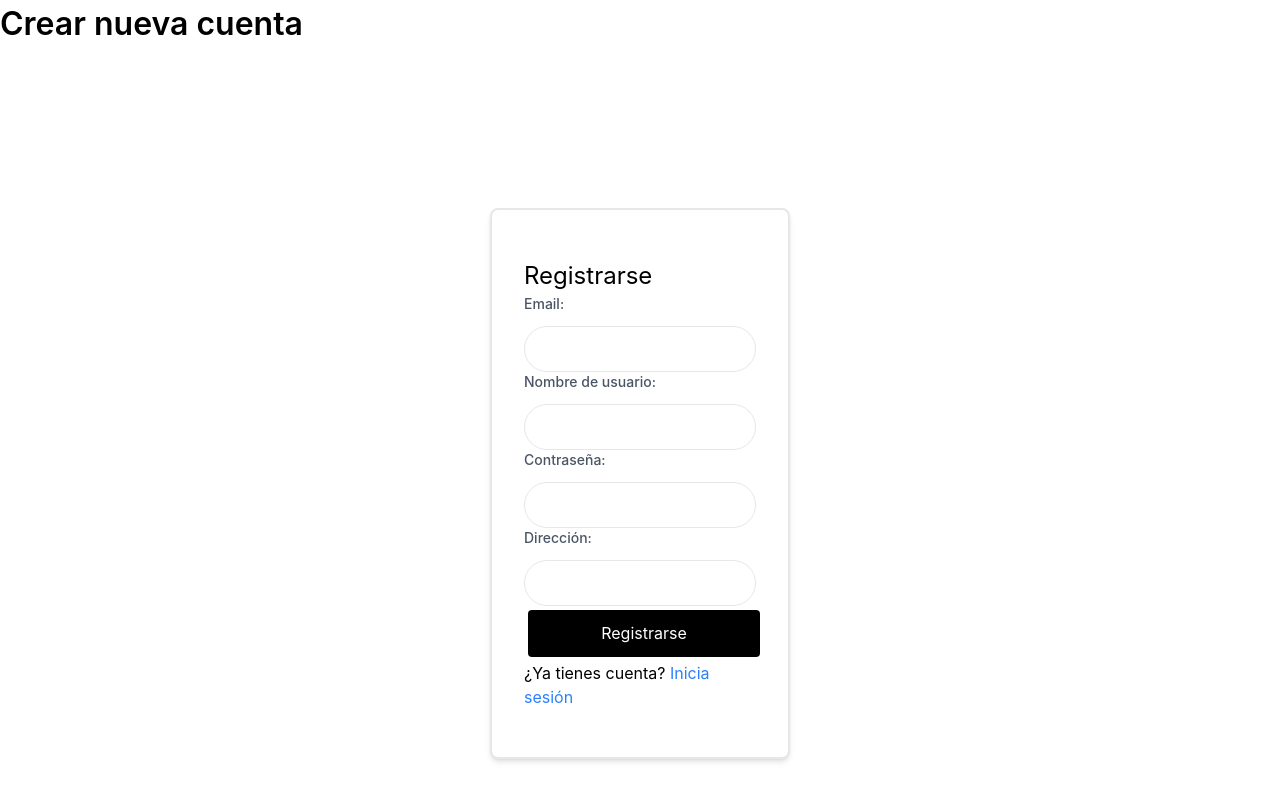
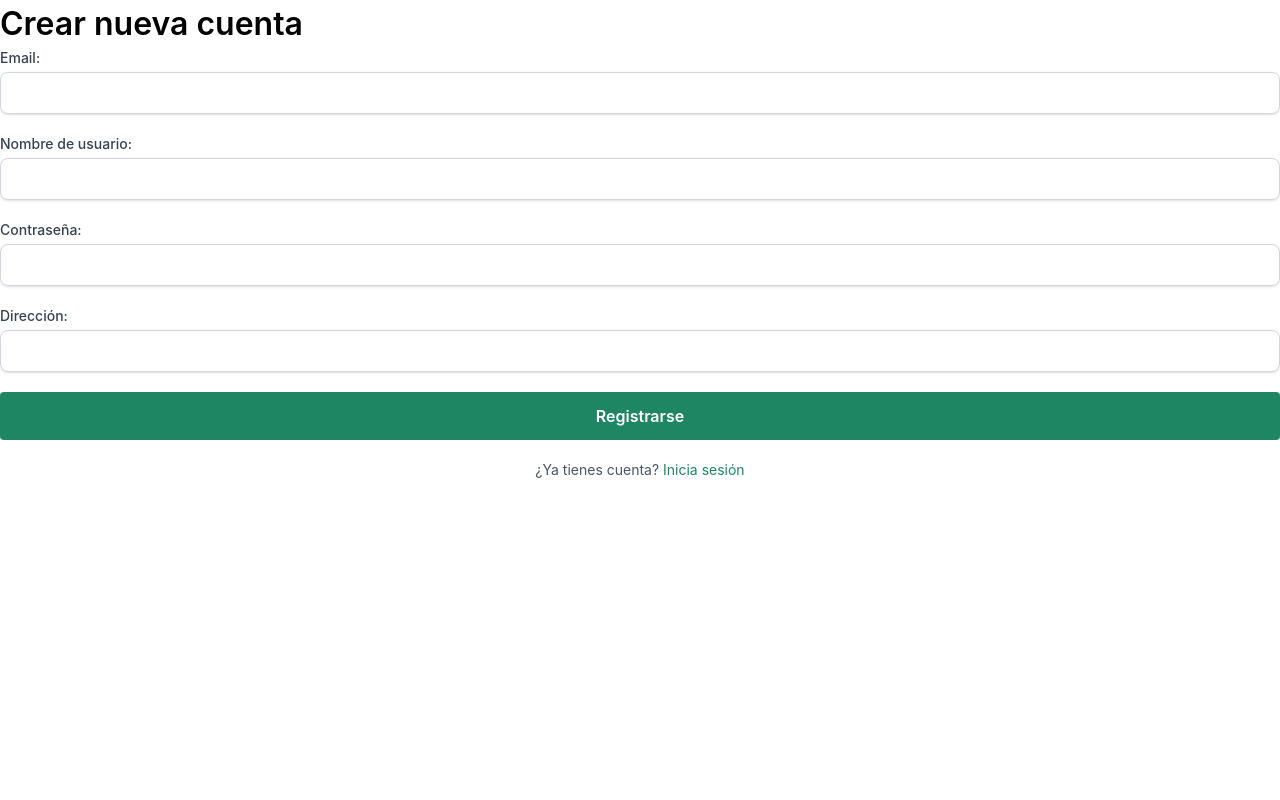
Before and after one commit to CarlosBatre/SpringBooster-Catedra, a React (Create React App) app: page /register in a window 1280 px wide. Shown: the top 800 px of the page. Built offline with nearby package versions, Linux system fonts and the light colour scheme; the HTML template or start-up script is replaced by a standard one.

Commit message:
Update AuthForm.jsx

```diff
--- a/src/components/AuthForm.jsx
+++ b/src/components/AuthForm.jsx
@@ -6,8 +6,9 @@ const AuthForm = ({ type, onSubmit }) => {
     email: '',
     password: '',
     username: '',
-        address: ''
+    address: '',
   });
+
   const [error, setError] = useState('');
   const navigate = useNavigate();
 
@@ -17,6 +18,7 @@ const AuthForm = ({ type, onSubmit }) => {
       [e.target.name]: e.target.value
     });
   };
+
   const handleSubmit = async (e) => {
     e.preventDefault();
     setError('');
@@ -33,70 +35,85 @@ const AuthForm = ({ type, onSubmit }) => {
   };
 
   return (
-        <div className="bg-white relative items-center w-75 px-5 py-12 mx-auto my-40 md:px-5 lg:px-8 max-w-7xl border-2 border-gray-200 rounded-lg shadow-md">
-            <h2>{type === 'login' ? 'Iniciar Sesión' : 'Registrarse'}</h2>
-            {error && <p style={{ color: 'red' }}>{error}</p>}
-            <form onSubmit={handleSubmit}>
-                <div className="col-span-full">
-                    <label className="block mb-3 text-sm font-medium text-gray-600">Email:</label>
+    <form onSubmit={handleSubmit} className="space-y-5">
+      {error && <p className="text-red-600 text-sm text-center">{error}</p>}
+
+      <div>
+        <label className="block text-sm font-medium text-gray-700 mb-1">Email:</label>
         <input
-                        className="block w-full px-6 py-3 text-black bg-white border border-gray-200 rounded-full appearance-none placeholder:text-gray-400 focus:border-blue-500 focus:outline-none focus:ring-blue-500 sm:text-sm"
           type="email"
           name="email"
           value={formData.email}
           onChange={handleChange}
           required
+          className="w-full px-4 py-2 border border-gray-300 rounded-lg shadow-sm focus:outline-none focus:ring-2 focus:ring-[#1f8663]"
         />
       </div>
 
       {type === 'register' && (
-                    <div className="col-span-full">
-                        <label className="block mb-3 text-sm font-medium text-gray-600">Nombre de usuario:</label>
+        <div>
+          <label className="block text-sm font-medium text-gray-700 mb-1">Nombre de usuario:</label>
           <input
-                            className="block w-full px-6 py-3 text-black bg-white border border-gray-200 rounded-full appearance-none placeholder:text-gray-400 focus:border-blue-500 focus:outline-none focus:ring-blue-500 sm:text-sm"
             type="text"
             name="username"
             value={formData.username}
             onChange={handleChange}
             required
+            className="w-full px-4 py-2 border border-gray-300 rounded-lg shadow-sm focus:outline-none focus:ring-2 focus:ring-[#1f8663]"
           />
         </div>
       )}
 
-                <div className="col-span-full">
-                    <label className="block mb-3 text-sm font-medium text-gray-600">Contraseña:</label>
+      <div>
+        <label className="block text-sm font-medium text-gray-700 mb-1">Contraseña:</label>
         <input
-                        className="block w-full px-6 py-3 text-black bg-white border border-gray-200 rounded-full appearance-none placeholder:text-gray-400 focus:border-blue-500 focus:outline-none focus:ring-blue-500 sm:text-sm"
           type="password"
           name="password"
           value={formData.password}
           onChange={handleChange}
           required
+          className="w-full px-4 py-2 border border-gray-300 rounded-lg shadow-sm focus:outline-none focus:ring-2 focus:ring-[#1f8663]"
         />
       </div>
 
       {type === 'register' && (
-                    <div className="col-span-full">
-                        <label className="block mb-3 text-sm font-medium text-gray-600">Dirección:</label>
+        <div>
+          <label className="block text-sm font-medium text-gray-700 mb-1">Dirección:</label>
           <input
-                            className="block w-full px-6 py-3 text-black bg-white border border-gray-200 rounded-full appearance-none placeholder:text-gray-400 focus:border-blue-500 focus:outline-none focus:ring-blue-500 sm:text-sm"
             type="text"
             name="address"
             value={formData.address}
             onChange={handleChange}
+            className="w-full px-4 py-2 border border-gray-300 rounded-lg shadow-sm focus:outline-none focus:ring-2 focus:ring-[#1f8663]"
           />
         </div>
       )}
-                <button type="submit" className="items-center justify-center w-full m-1 px-6 py-2.5 text-center text-white duration-200 bg-black border-2 border-black rounded-full inline-flex hover:text-black hover:border-black hover:text-black focus:outline-none focus-visible:outline-black text-sm focus-visible:ring-black">
+
+      <button
+        type="submit"
+        className="w-full py-2 bg-[#1f8663] text-white font-semibold rounded-lg hover:bg-[#14664c] transition-colors"
+      >
         {type === 'login' ? 'Iniciar Sesión' : 'Registrarse'}
       </button>
+
+      <p className="text-sm text-center text-gray-600">
+        {type === 'login' ? (
+          <>
+            ¿No tienes cuenta?{' '}
+            <a className="text-[#1f8663] hover:underline" href="/register">
+              Regístrate
+            </a>
+          </>
+        ) : (
+          <>
+            ¿Ya tienes cuenta?{' '}
+            <a className="text-[#1f8663] hover:underline" href="/login">
+              Inicia sesión
+            </a>
+          </>
+        )}
+      </p>
     </form>
-            {type === 'login' ? (
-                <p>¿No tienes cuenta? <a className='text-blue-500' href="/register">Regístrate</a></p>
-            ) : (
-                <p>¿Ya tienes cuenta? <a className='text-blue-500' href="/login">Inicia sesión</a></p>
-            )}
-        </div>
   );
 };
 
```
Lines whose indentation alone changed are shown as unchanged.
